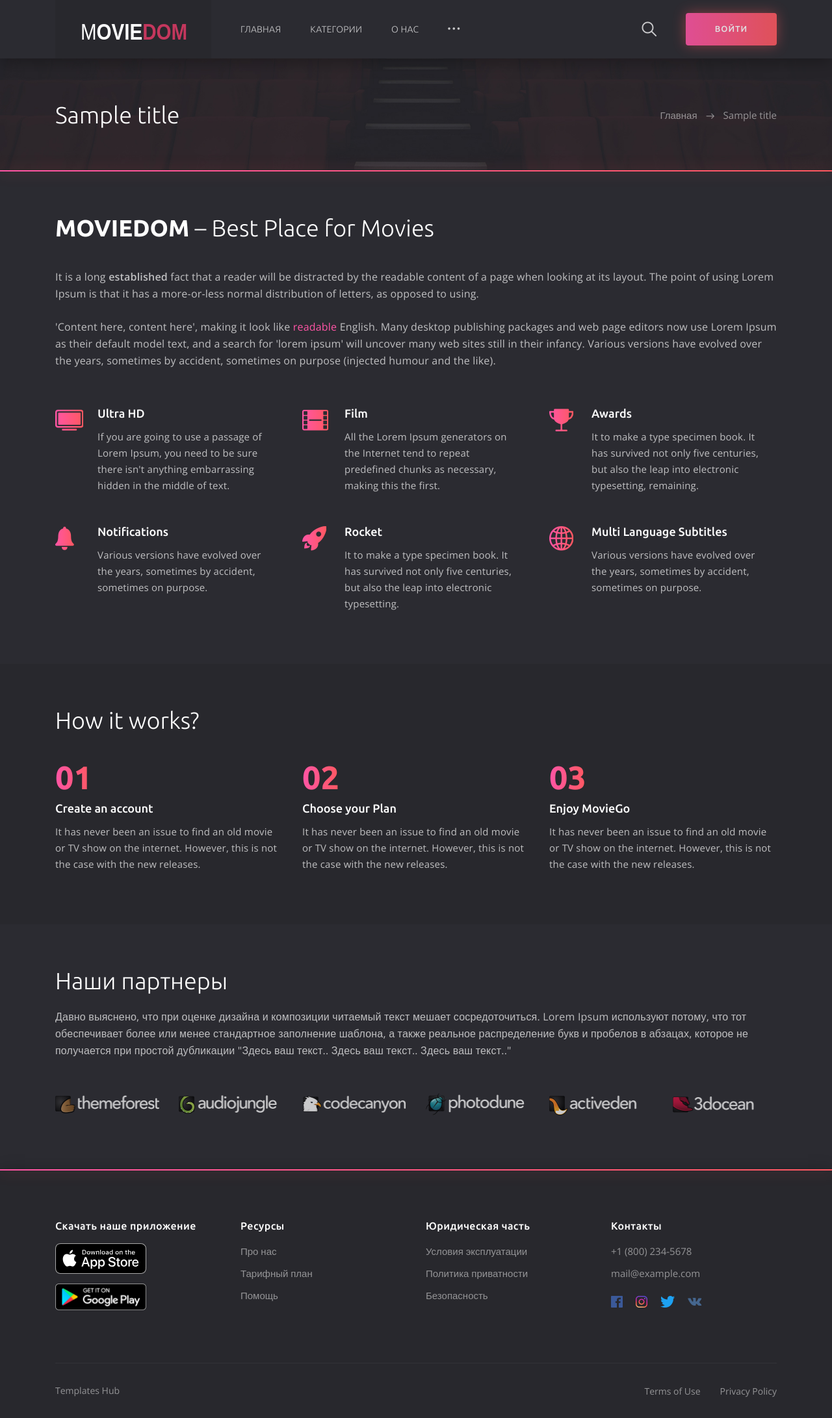
After one commit to Dmitriy1001/moviedom2, a Django app: template movie_catalog/templates/movie_catalog/about.html in a window 1280 px wide. The commit adds this page. Shown: the whole page at 65% size. Run offline with Django 3.2, Linux system fonts and the light colour scheme; the template is opened without the code that fills it: most values are stand-ins (such as "Sample title", 1, 10 or a date in 2020); some libraries are stand-ins or nearby versions.

Commit message:
added about page

```diff
--- /dev/null
+++ b/movie_catalog/templates/movie_catalog/about.html
@@ -0,0 +1,137 @@
+{% extends 'movie_catalog/base.html' %}
+
+{% block content %}
+	<!-- page title -->
+	{% include 'movie_catalog/includes/page_title.html' %}
+	<!-- end page title -->
+
+	<!-- about -->
+	<section class="section">
+		<div class="container">
+			<div class="row">
+				<!-- section title -->
+				<div class="col-12">
+					<h2 class="section__title"><b>MOVIEDOM</b> – Best Place for Movies</h2>
+				</div>
+				<!-- end section title -->
+
+				<!-- section text -->
+				<div class="col-12">
+					<p class="section__text">It is a long <b>established</b> fact that a reader will be distracted by the readable content of a page when looking at its layout. The point of using Lorem Ipsum is that it has a more-or-less normal distribution of letters, as opposed to using.</p>
+
+					<p class="section__text section__text--last-with-margin">'Content here, content here', making it look like <a href="#">readable</a> English. Many desktop publishing packages and web page editors now use Lorem Ipsum as their default model text, and a search for 'lorem ipsum' will uncover many web sites still in their infancy. Various versions have evolved over the years, sometimes by accident, sometimes on purpose (injected humour and the like).</p>
+				</div>
+				<!-- end section text -->
+
+				<!-- feature -->
+				<div class="col-12 col-md-6 col-lg-4">
+					<div class="feature">
+						<i class="icon ion-ios-tv feature__icon"></i>
+						<h3 class="feature__title">Ultra HD</h3>
+						<p class="feature__text">If you are going to use a passage of Lorem Ipsum, you need to be sure there isn't anything embarrassing hidden in the middle of text.</p>
+					</div>
+				</div>
+				<!-- end feature -->
+
+				<!-- feature -->
+				<div class="col-12 col-md-6 col-lg-4">
+					<div class="feature">
+						<i class="icon ion-ios-film feature__icon"></i>
+						<h3 class="feature__title">Film</h3>
+						<p class="feature__text">All the Lorem Ipsum generators on the Internet tend to repeat predefined chunks as necessary, making this the first.</p>
+					</div>
+				</div>
+				<!-- end feature -->
+
+				<!-- feature -->
+				<div class="col-12 col-md-6 col-lg-4">
+					<div class="feature">
+						<i class="icon ion-ios-trophy feature__icon"></i>
+						<h3 class="feature__title">Awards</h3>
+						<p class="feature__text">It to make a type specimen book. It has survived not only five centuries, but also the leap into electronic typesetting, remaining.</p>
+					</div>
+				</div>
+				<!-- end feature -->
+
+				<!-- feature -->
+				<div class="col-12 col-md-6 col-lg-4">
+					<div class="feature">
+						<i class="icon ion-ios-notifications feature__icon"></i>
+						<h3 class="feature__title">Notifications</h3>
+						<p class="feature__text">Various versions have evolved over the years, sometimes by accident, sometimes on purpose.</p>
+					</div>
+				</div>
+				<!-- end feature -->
+
+				<!-- feature -->
+				<div class="col-12 col-md-6 col-lg-4">
+					<div class="feature">
+						<i class="icon ion-ios-rocket feature__icon"></i>
+						<h3 class="feature__title">Rocket</h3>
+						<p class="feature__text">It to make a type specimen book. It has survived not only five centuries, but also the leap into electronic typesetting.</p>
+					</div>
+				</div>
+				<!-- end feature -->
+
+				<!-- feature -->
+				<div class="col-12 col-md-6 col-lg-4">
+					<div class="feature">
+						<i class="icon ion-ios-globe feature__icon"></i>
+						<h3 class="feature__title">Multi Language Subtitles </h3>
+						<p class="feature__text">Various versions have evolved over the years, sometimes by accident, sometimes on purpose.</p>
+					</div>
+				</div>
+				<!-- end feature -->
+			</div>
+		</div>
+	</section>
+	<!-- end about -->
+
+	<!-- how it works -->
+	<section class="section section--dark">
+		<div class="container">
+			<div class="row">
+				<!-- section title -->
+				<div class="col-12">
+					<h2 class="section__title section__title--no-margin">How it works?</h2>
+				</div>
+				<!-- end section title -->
+
+				<!-- how box -->
+				<div class="col-12 col-md-6 col-lg-4">
+					<div class="how">
+						<span class="how__number">01</span>
+						<h3 class="how__title">Create an account</h3>
+						<p class="how__text">It has never been an issue to find an old movie or TV show on the internet. However, this is not the case with the new releases.</p>
+					</div>
+				</div>
+				<!-- ebd how box -->
+
+				<!-- how box -->
+				<div class="col-12 col-md-6 col-lg-4">
+					<div class="how">
+						<span class="how__number">02</span>
+						<h3 class="how__title">Choose your Plan</h3>
+						<p class="how__text">It has never been an issue to find an old movie or TV show on the internet. However, this is not the case with the new releases.</p>
+					</div>
+				</div>
+				<!-- ebd how box -->
+
+				<!-- how box -->
+				<div class="col-12 col-md-6 col-lg-4">
+					<div class="how">
+						<span class="how__number">03</span>
+						<h3 class="how__title">Enjoy MovieGo</h3>
+						<p class="how__text">It has never been an issue to find an old movie or TV show on the internet. However, this is not the case with the new releases.</p>
+					</div>
+				</div>
+				<!-- ebd how box -->
+			</div>
+		</div>
+	</section>
+	<!-- end how it works -->
+
+	<!-- partners -->
+	{% include 'movie_catalog/includes/our_partners.html' %}
+	<!-- end partners -->
+{% endblock %}
--- a/movie_catalog/templates/movie_catalog/base.html
+++ b/movie_catalog/templates/movie_catalog/base.html
@@ -54,26 +54,37 @@
 							<ul class="header__nav">
 								<!-- dropdown -->
 								<li class="header__nav-item">
-									<a class="dropdown-toggle header__nav-link" href="{% url 'index' %}" role="button" id="dropdownMenuHome" data-toggle="dropdown" aria-haspopup="true" aria-expanded="false">Главная</a>
+									<a href="{% url 'index' %}" class="header__nav-link {% if page == 'index' %}header__nav-link--active{% endif %}">
+										Главная
+									</a>
 								</li>
 								<!-- end dropdown -->
 
 								<!-- dropdown -->
 								<li class="header__nav-item">
-									<a class="dropdown-toggle header__nav-link" href="#" role="button" id="dropdownMenuCatalog" data-toggle="dropdown" aria-haspopup="true" aria-expanded="false">Категории</a>
+									<a class="dropdown-toggle header__nav-link {% if page == 'movie_list' %}header__nav-link--active{% endif %}" href="#" role="button" id="dropdownMenuCatalog" data-toggle="dropdown" aria-haspopup="true" aria-expanded="false">Категории</a>
 									{% get_categories as category_list %}
 									<ul class="dropdown-menu header__dropdown-menu" aria-labelledby="dropdownMenuCatalog">
 										{% for category in category_list %}
 											<li>
-												<a href="{% url 'movie_list' category=category.slug %}">{{category}}</a>
+												<a href="{% url 'movie_list' category=category.slug %}" style="{% if category.name == title %}color: #ff55a5;{% endif %}">
+													{{category}}
+												</a>
 											</li>
 										{% endfor %}
+										<li>
+											<a href="{% url 'movie_list' category='all' %}" style="{% if not title and page == 'movie_list' %}color: #ff55a5;{% endif %}">
+												Все категории
+											</a>
+										</li>
 									</ul>
 								</li>
 								<!-- end dropdown -->
 
 								<li class="header__nav-item">
-									<a href="" class="header__nav-link">О нас</a>
+									<a href="{% url 'about' %}" class="header__nav-link {% if page == 'about' %}header__nav-link--active{% endif %}">
+										О нас
+									</a>
 								</li>
 
 								<!-- dropdown -->
--- /dev/null
+++ b/movie_catalog/templates/movie_catalog/includes/page_title.html
@@ -0,0 +1,34 @@
+{% load static %}
+
+<section class="section section--first section--bg" data-bg="{% static 'img/section/section.jpg' %}">
+  <div class="container">
+    <div class="row">
+      <div class="col-12">
+        <div class="section__wrap">
+          <!-- section title -->
+          <h2 class="section__title">
+            {% if not title and page == 'movie_list' %} Все категории
+            {% elif not title and page == 'about' %} Про нас
+            {% else %} {{title}}
+            {% endif %}
+          </h2>
+          <!-- end section title -->
+
+          <!-- breadcrumb -->
+          <ul class="breadcrumb">
+            <li class="breadcrumb__item">
+              <a href="{% url 'index' %}">Главная</a>
+            </li>
+            <li class="breadcrumb__item breadcrumb__item--active">
+              {% if not title and page == 'movie_list' %} Все категории
+              {% elif not title and page == 'about' %} Про нас
+              {% else %} {{title}}
+              {% endif %}
+            </li>
+          </ul>
+          <!-- end breadcrumb -->
+        </div>
+      </div>
+    </div>
+  </div>
+</section>
--- a/movie_catalog/urls.py
+++ b/movie_catalog/urls.py
@@ -5,5 +5,6 @@ from . import views
 
 urlpatterns = [
     path('', views.Index.as_view(), name='index'),
+    path('about/', views.About.as_view(), name='about'),
     path('<slug:category>/', views.MovieList.as_view(), name='movie_list'),
 ]
```
Also changed, not shown: movie_catalog/templates/movie_catalog/includes/new_movies.html (+20 -10 lines), movie_catalog/templates/movie_catalog/movie_list.html (+11 -22 lines), movie_catalog/views.py (+20 -7 lines), media/actors/james_marsden.jpeg (added), media/directors/thomas_mcgrath.jpeg (added), media/posters/the_boss_baby_family_business_ru.jpg (added).
